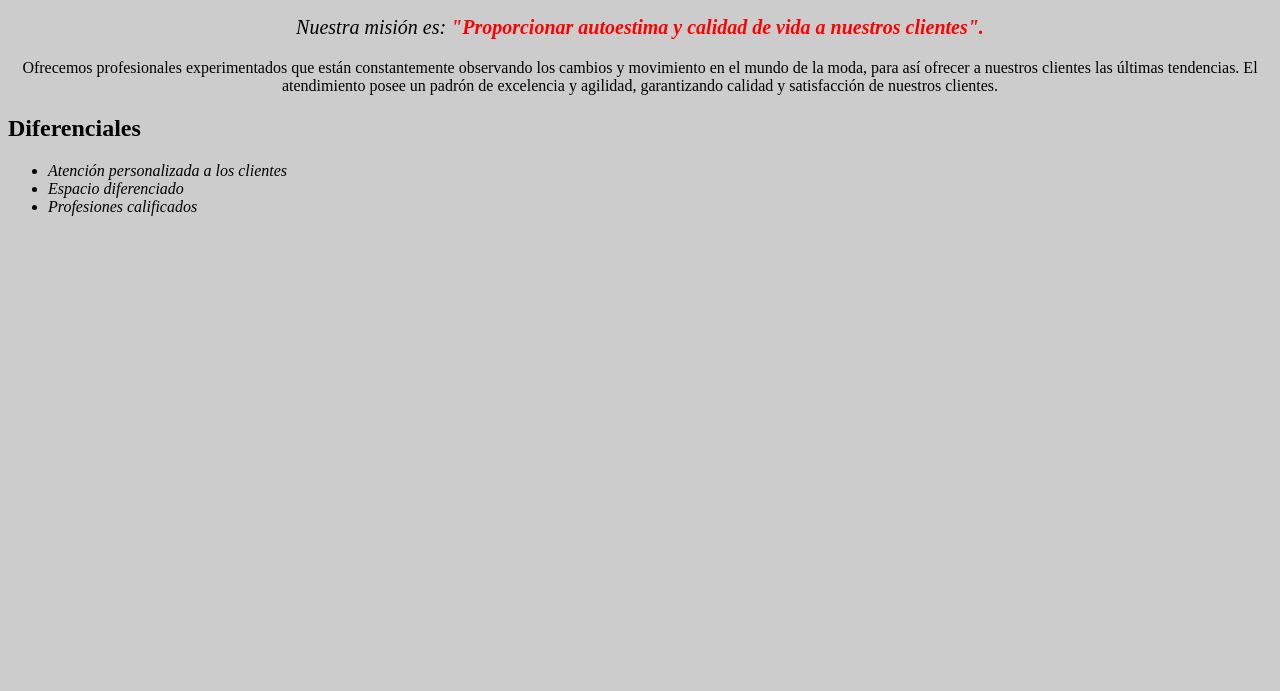
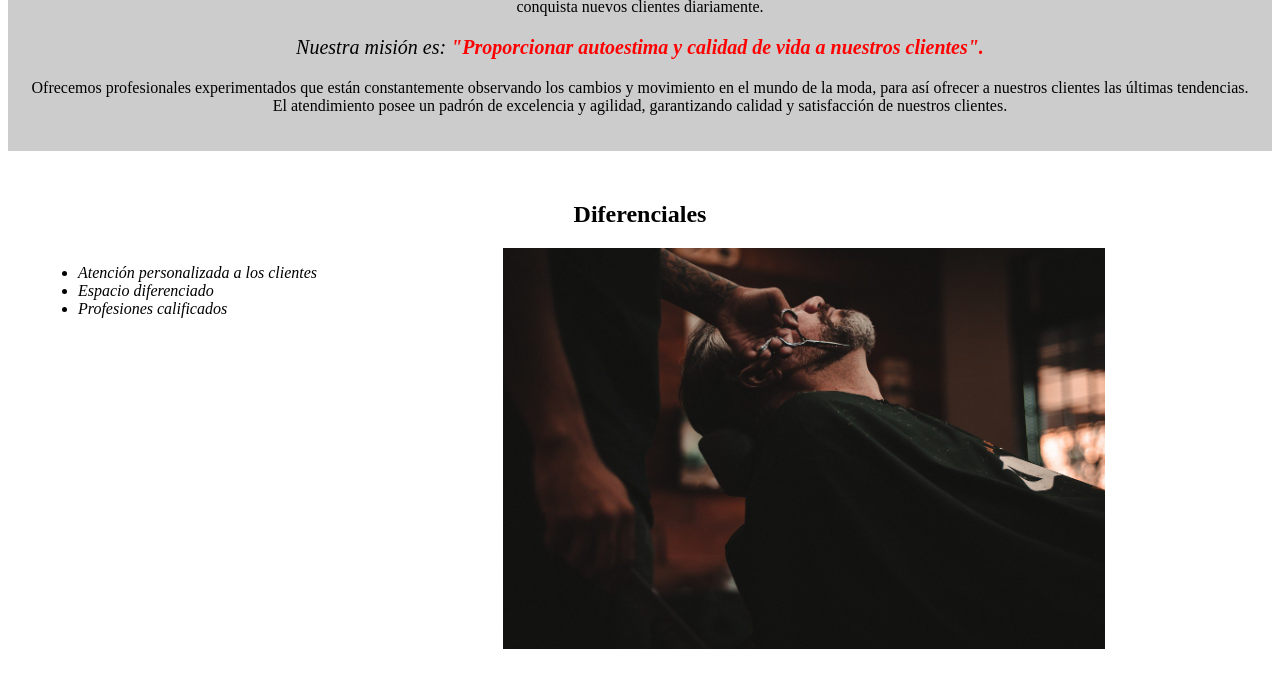
Before and after one commit to Gisellrom/Curso-HTML5YCSS3, a plain HTML site: page index.html in a window 1280 px wide. Shown: the part 606-1297 px from the top of the page. Before the commit the page ends 838 px from the top, so only its background shows below. Drawn offline with Linux system fonts and the light colour scheme.

Commit message:
agregar una nueva imagen a la lista

```diff
--- a/index.html
+++ b/index.html
@@ -9,7 +9,7 @@
 </head>
 <body>
     <img id="banner" src="./banner/banner.jpg" alt="">
-
+    <div class="principal">
         <h1 style="text-align:center;">Sobre la Barbería Alura</h1>
 
         <p>
@@ -32,6 +32,9 @@
             padrón de excelencia y agilidad, garantizando calidad y satisfacción de nuestros clientes.
         </p>
 
+    </div>
+
+    <div class="diferenciales">
         <h2>Diferenciales</h2>
         <ul>
             <li class="items">Atención personalizada a los clientes</li>
@@ -39,5 +42,9 @@
             <li class="items">Profesiones calificados</li>
         </ul>
 
+        <img src="./banner/diferenciales.jpg" alt="" class="imagenDiferenciales">
+    </div>
+
+
 </body>
 </html>
--- a/style.css
+++ b/style.css
@@ -1,8 +1,11 @@
-body{
-    background: #CCCCCC;
-}
+
 #banner {
     width: 100%;
+}
+
+.principal {
+    background: #CCCCCC;
+    padding: 20px;
 }
 p {
     text-align: center;
@@ -15,7 +18,26 @@ em strong{
 #mision{
     font-size: 20px;
 }
+.diferenciales {
+    background: #FFFFFF;
+    padding: 30px;
+}
+
+h2{
+    text-align: center;
+}
 
 .items{
     font-style: italic;
 }
+
+ul{
+    display: inline-block;
+    vertical-align: top;
+    width: 20%;
+    margin-right: 15%;
+}
+
+.imagenDiferenciales{
+    width: 50%;
+}
```
Also changed, not shown: banner/diferenciales.jpg (added). Lines whose indentation alone changed are shown as unchanged.
